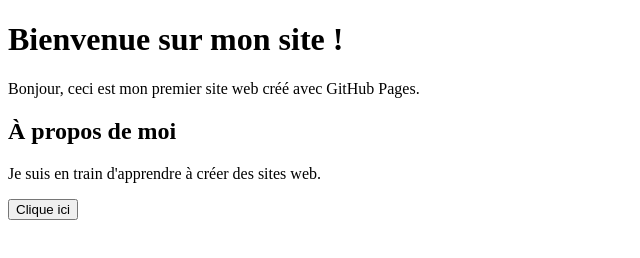
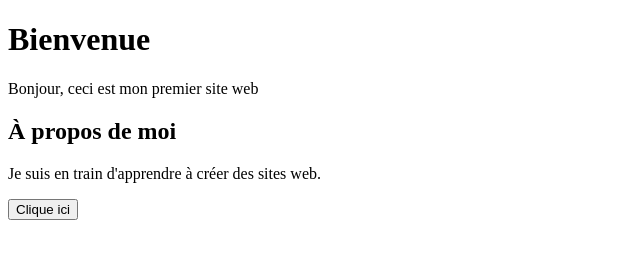
Before and after one commit to paul-ghb/paul, a plain HTML site: page index.html in a window 1280 px wide. Shown: the whole page, without its empty margins (0-640 px from the left). Drawn offline with Linux system fonts and the light colour scheme.

Commit message:
Update index.html

```diff
--- a/index.html
+++ b/index.html
@@ -1,12 +1,12 @@
 <!DOCTYPE html>
 <html>
 <head>
-    <title>Mon premier site</title>
+    <title>Paul</title>
 </head>
 <body>
-    <h1>Bienvenue sur mon site !</h1>
+    <h1>Bienvenue</h1>
 
-    <p>Bonjour, ceci est mon premier site web créé avec GitHub Pages.</p>
+    <p>Bonjour, ceci est mon premier site web</p>
 
     <h2>À propos de moi</h2>
     <p>Je suis en train d'apprendre à créer des sites web.</p>
```
